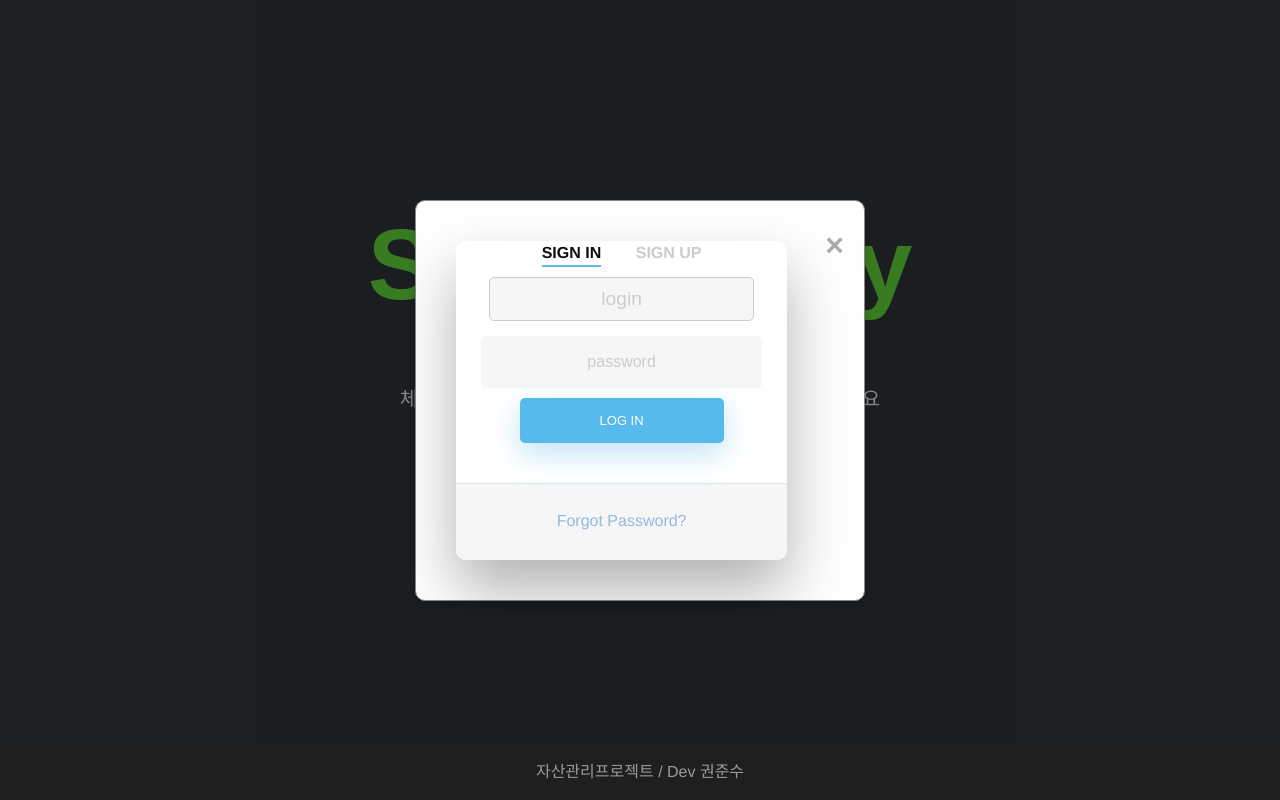
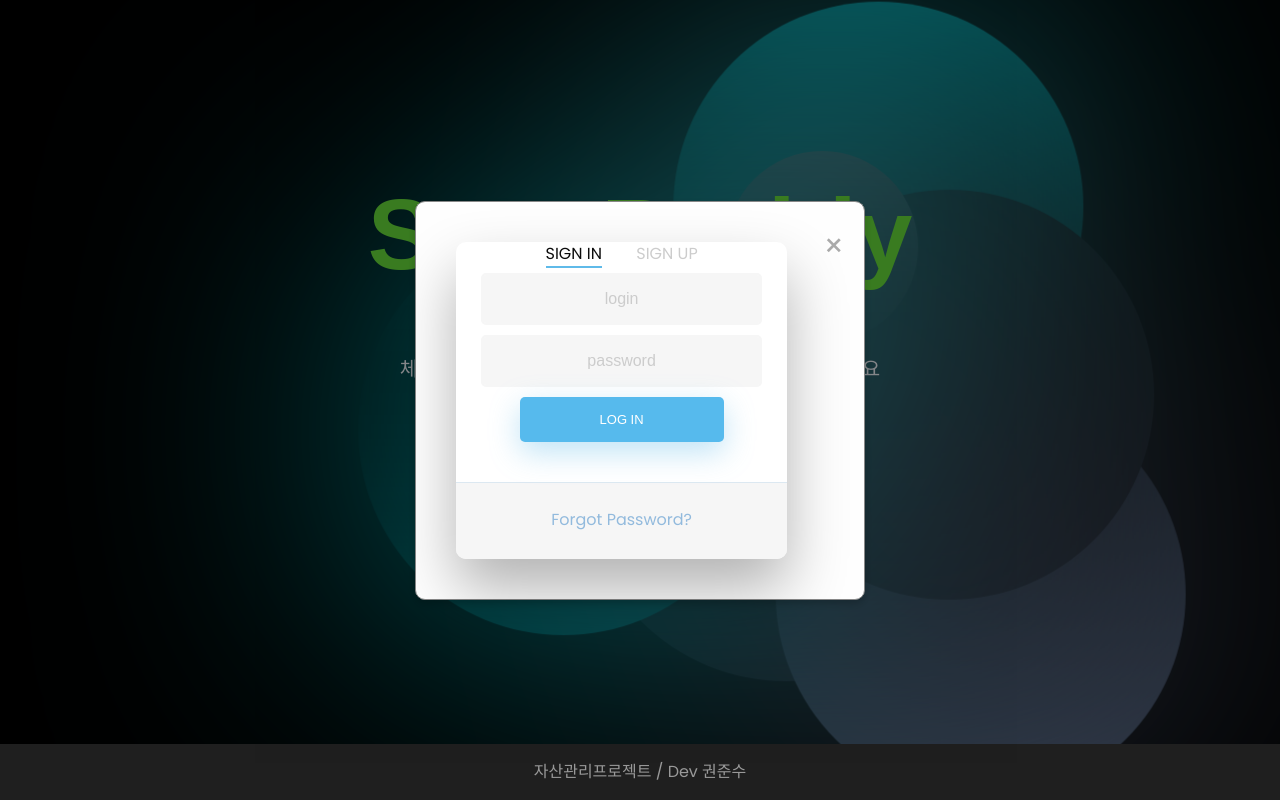
Before and after one commit to kimjusnu/-, a plain HTML site: page front/public/index.html in a window 1280 px wide. Drawn offline with Linux system fonts and the light colour scheme; a web font is replaced by a local one.

Commit message:
1페이지 배경 수정

```diff
--- a/front/public/index.html
+++ b/front/public/index.html
@@ -7,7 +7,6 @@
     <link rel="stylesheet" href="../public/assets/fonts/fonts.css" />
     <link rel="stylesheet" href="../styles/main.css" />
     <link rel="stylesheet" href="../styles/login.css" />
-    <link rel="stylesheet" href="../styles/input.css" />
   </head>
   <body>
     <div id="blobs">
--- a/front/styles/input.css
+++ b/front/styles/input.css
@@ -2,7 +2,7 @@
 body {
   margin: 0;
   font-family: "Pretendard-Regular", Helvetica, Arial, sans-serif;
-  background-color: #2e3338; /* 이미지의 배경색으로 설정 */
+  background-color: #2e3338; /* 페이지 배경색 설정 */
   color: #fff;
   display: flex;
   flex-direction: column;
@@ -15,7 +15,7 @@ body {
 }
 
 /* 메인 컨테이너 스타일 설정 */
-main {
+main#content {
   width: 100%;
   max-width: 800px;
   padding: 20px;
```
